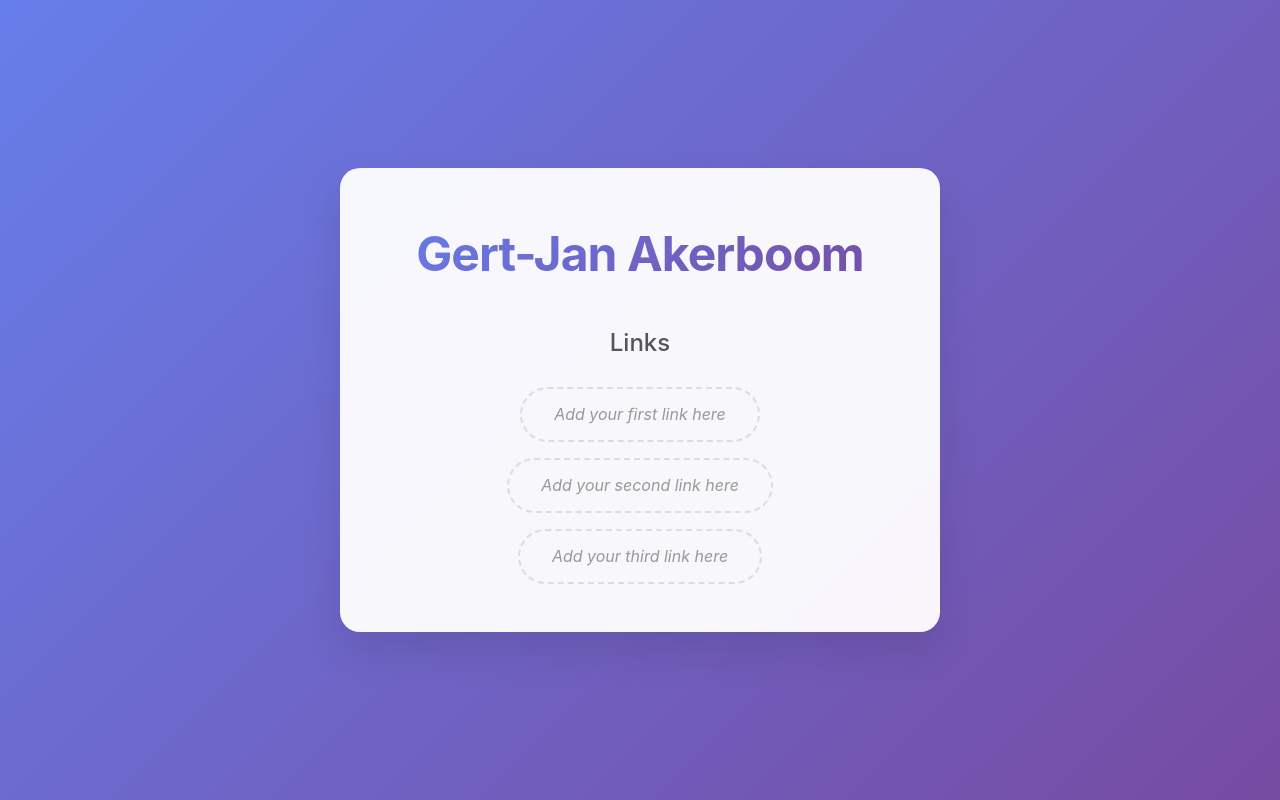
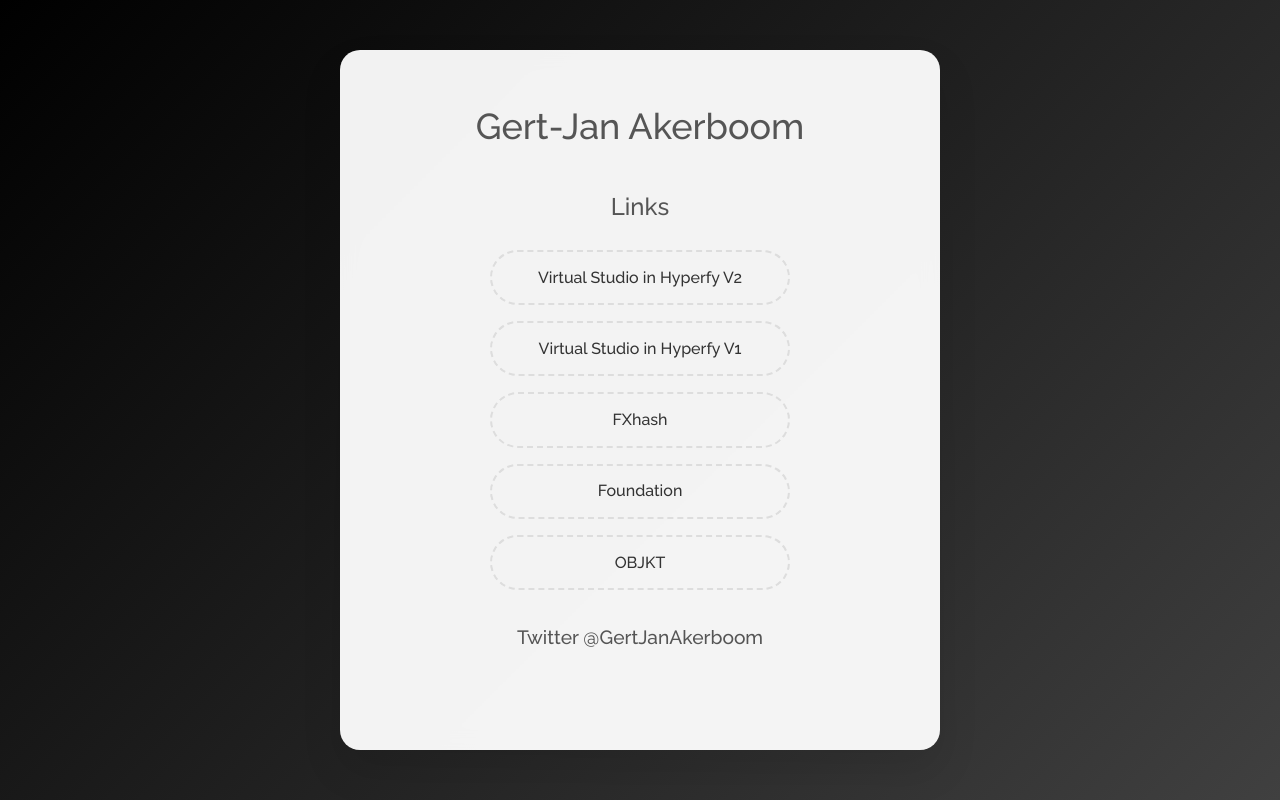
Before and after one commit to akerb00m/akerboom.fyi, a plain HTML site: page index.html in a window 1280 px wide. Drawn offline with Linux system fonts and the light colour scheme.

Commit message:
Update index.html
update website 1

```diff
--- a/index.html
+++ b/index.html
@@ -4,6 +4,9 @@
     <meta charset="UTF-8">
     <meta name="viewport" content="width=device-width, initial-scale=1.0">
     <title>Gert-Jan Akerboom</title>
+    <link rel="preconnect" href="https://fonts.googleapis.com">
+    <link rel="preconnect" href="https://fonts.gstatic.com" crossorigin>
+    <link href="https://fonts.googleapis.com/css2?family=Raleway:wght@300;400;500;600;700&display=swap" rel="stylesheet">
     <style>
         * {
             margin: 0;
@@ -12,14 +15,14 @@
         }
 
         body {
-            font-family: -apple-system, BlinkMacSystemFont, 'Segoe UI', Roboto, Oxygen, Ubuntu, Cantarell, sans-serif;
+            font-family: 'Raleway', sans-serif;
             line-height: 1.6;
             color: #333;
-            background: linear-gradient(135deg, #667eea 0%, #764ba2 100%);
+            background: linear-gradient(135deg, #000000 0%, #404040 100%);
             min-height: 100vh;
             display: flex;
-            align-items: center;
             justify-content: center;
+            padding: 50px 0;
         }
 
         .container {
@@ -34,14 +37,10 @@
         }
 
         h1 {
-            font-size: 3rem;
-            font-weight: 700;
-            background: linear-gradient(135deg, #667eea, #764ba2);
-            -webkit-background-clip: text;
-            -webkit-text-fill-color: transparent;
-            background-clip: text;
+            font-size: 2.25rem;
+            font-weight: 500;
+            color: #555;
             margin-bottom: 2rem;
-            letter-spacing: -0.02em;
         }
 
         .links-section {
@@ -65,19 +64,21 @@
         .link {
             display: inline-block;
             padding: 0.8rem 2rem;
-            background: linear-gradient(135deg, #667eea, #764ba2);
-            color: white;
+            background: transparent;
+            color: #333;
             text-decoration: none;
             border-radius: 50px;
             font-weight: 500;
             transition: all 0.3s ease;
-            box-shadow: 0 4px 15px rgba(102, 126, 234, 0.3);
-            min-width: 200px;
+            width: 300px;
+            border: 2px dashed #ddd;
+            text-align: center;
         }
 
         .link:hover {
             transform: translateY(-2px);
-            box-shadow: 0 8px 25px rgba(102, 126, 234, 0.4);
+            background: #e0e0e0;
+            color: #333;
         }
 
         .placeholder {
@@ -86,7 +87,20 @@
             padding: 0.8rem 2rem;
             border: 2px dashed #ddd;
             border-radius: 50px;
-            min-width: 200px;
+            width: 300px;
+            transition: background-color 0.3s ease;
+            text-align: center;
+        }
+
+        .placeholder:hover {
+            background-color: #e0e0e0;
+        }
+
+        .text-link {
+            font-size: 1.2rem;
+            font-weight: 500;
+            color: #555;
+            margin-top: 1rem;
         }
 
         @media (max-width: 768px) {
@@ -107,9 +121,12 @@
         <div class="links-section">
             <h2>Links</h2>
             <div class="links">
-                <div class="placeholder">Add your first link here</div>
-                <div class="placeholder">Add your second link here</div>
-                <div class="placeholder">Add your third link here</div>
+                <a href="https://akerboom.hyperworld.host/" class="link" target="_blank">Virtual Studio in Hyperfy V2</a>
+                <a href="https://hyperfy.io/akerboom" class="link" target="_blank">Virtual Studio in Hyperfy V1</a>
+                <a href="https://www.fxhash.xyz/u/-%20Gert-Jan%20Akerboom%20-" class="link" target="_blank">FXhash</a>
+                <a href="https://foundation.app/@gertjanakerboom" class="link" target="_blank">Foundation</a>
+                <a href="https://objkt.com/users/tz1VYfBmoBJP8dpxUHcrbEYJ597xdfmZFk1r" class="link" target="_blank">OBJKT</a>
+                <div class="text-link">Twitter @GertJanAkerboom</div>
             </div>
         </div>
     </div>
```
